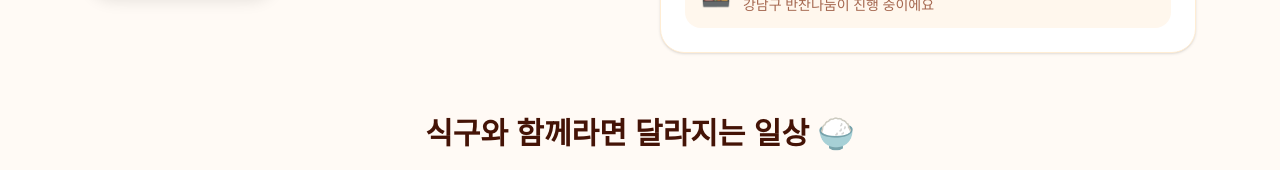
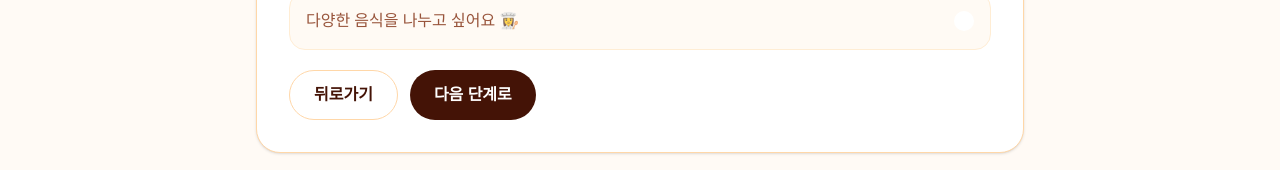
Before and after one commit to ChungJustin/hack26, a React (Vite) app: page / in a window 1280 px wide. Both pictures are taken after a click on the button "식구 시작하기 🐣". Shown: the part 526-696 px from the top of the page. Built offline with nearby package versions, Linux system fonts and the light colour scheme.

Commit message:
Move onboarding#1 to the next page

```diff
--- a/src/App.jsx
+++ b/src/App.jsx
@@ -1,8 +1,10 @@
 import { motion } from 'framer-motion'
 import { Bell, UserCircle2 } from 'lucide-react'
+import { useState } from 'react'
 import { useOnboardingStore } from './store/useOnboardingStore'
 
 function App() {
+  const [showOnboarding, setShowOnboarding] = useState(false)
   const { stepOneOptions, selectedNeeds, toggleNeed } = useOnboardingStore()
 
   return (
@@ -30,6 +32,8 @@ function App() {
       </header>
 
       <main className="mx-auto w-full max-w-6xl px-5 pb-20">
+        {!showOnboarding ? (
+          <>
             <section className="grid items-center gap-10 py-12 md:grid-cols-2 md:py-16">
               <div className="space-y-5 text-center md:text-left">
                 <span className="inline-block rounded-full bg-secondary px-4 py-2 text-sm font-semibold text-primary">
@@ -47,6 +51,7 @@ function App() {
                 </p>
                 <button
                   type="button"
+                  onClick={() => setShowOnboarding(true)}
                   className="rounded-full bg-primary px-8 py-4 text-lg font-bold text-white shadow-lg transition hover:-translate-y-0.5"
                 >
                   식구 시작하기 🐣
@@ -111,8 +116,9 @@ function App() {
                 ))}
               </div>
             </section>
-
-        <section className="rounded-3xl border border-orange-200 bg-white p-6 shadow-sm md:p-8">
+          </>
+        ) : (
+          <section className="mx-auto max-w-3xl rounded-3xl border border-orange-200 bg-white p-6 shadow-sm md:mt-12 md:p-8">
             <div className="mb-4 flex items-center justify-between">
               <h2 className="text-2xl font-extrabold text-orange-950">온보딩 Step 1</h2>
               <span className="rounded-full bg-orange-100 px-3 py-1 text-sm font-semibold text-primary">
@@ -149,13 +155,23 @@ function App() {
                 )
               })}
             </div>
+            <div className="mt-5 flex gap-3">
               <button
                 type="button"
-            className="mt-5 rounded-full bg-orange-950 px-6 py-3 font-bold text-white transition hover:bg-primary"
+                onClick={() => setShowOnboarding(false)}
+                className="rounded-full border border-orange-200 bg-white px-6 py-3 font-bold text-orange-950 transition hover:bg-orange-50"
+              >
+                뒤로가기
+              </button>
+              <button
+                type="button"
+                className="rounded-full bg-orange-950 px-6 py-3 font-bold text-white transition hover:bg-primary"
               >
                 다음 단계로
               </button>
+            </div>
           </section>
+        )}
       </main>
 
       <footer className="border-t border-orange-100 bg-orange-50 py-8 text-center text-sm text-orange-900/70">
```
Lines whose indentation alone changed are shown as unchanged.
